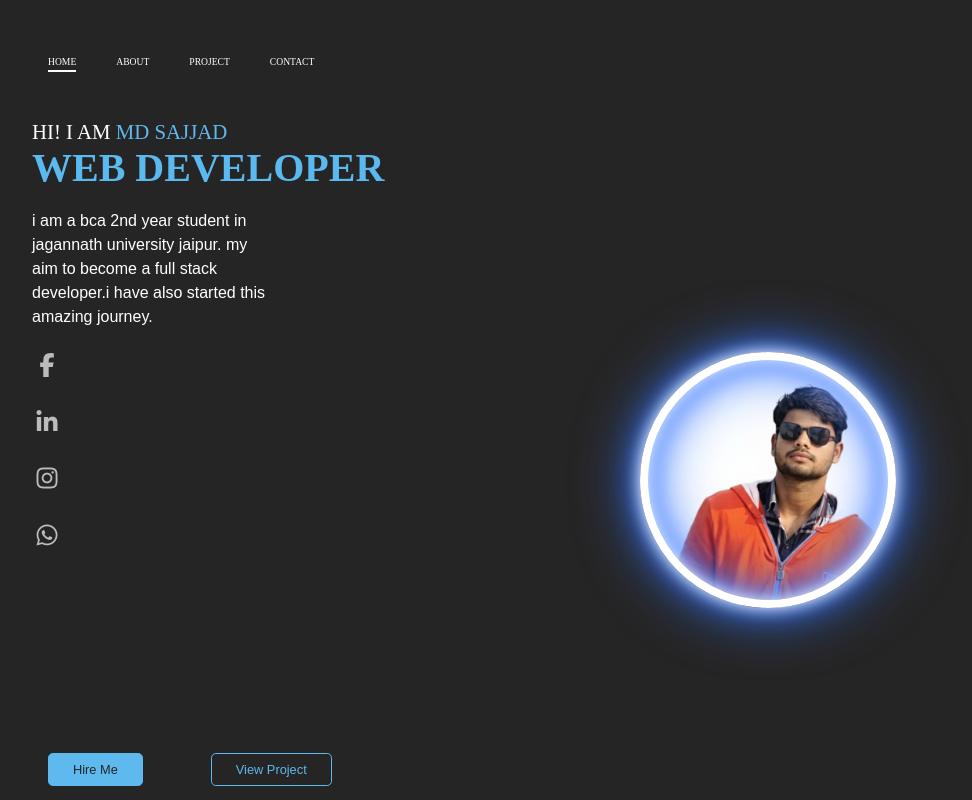
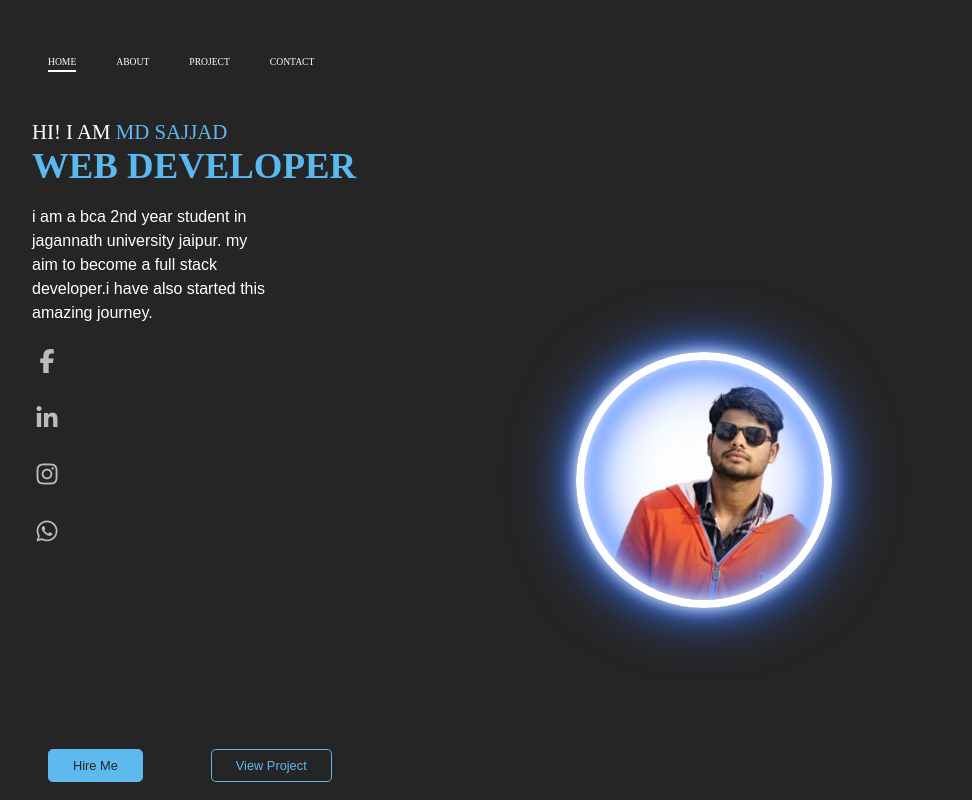
Before and after one commit to mdsajjad8252/my-portfolio, a plain HTML site: page index.html in a window 1280 px wide. Shown: the whole page, without its empty margins (0-972 px from the left). Drawn offline with Linux system fonts and the light colour scheme.

Commit message:
Refactor CSS styles for consistency and clarity

```diff
--- a/style.css
+++ b/style.css
@@ -66,7 +66,7 @@ body{
 }
 
 .content h1 {
-    font-size: 2.5rem;
+    font-size: 2.3rem;
     color: #5ab9ee;
 }
 
@@ -94,7 +94,7 @@ body{
     position: absolute;
     border-radius: 50%;
     top: 60%;
-    left: 60%;
+    left: 55%;
     transform: translate(-50%, -50%);
 
 }
```
